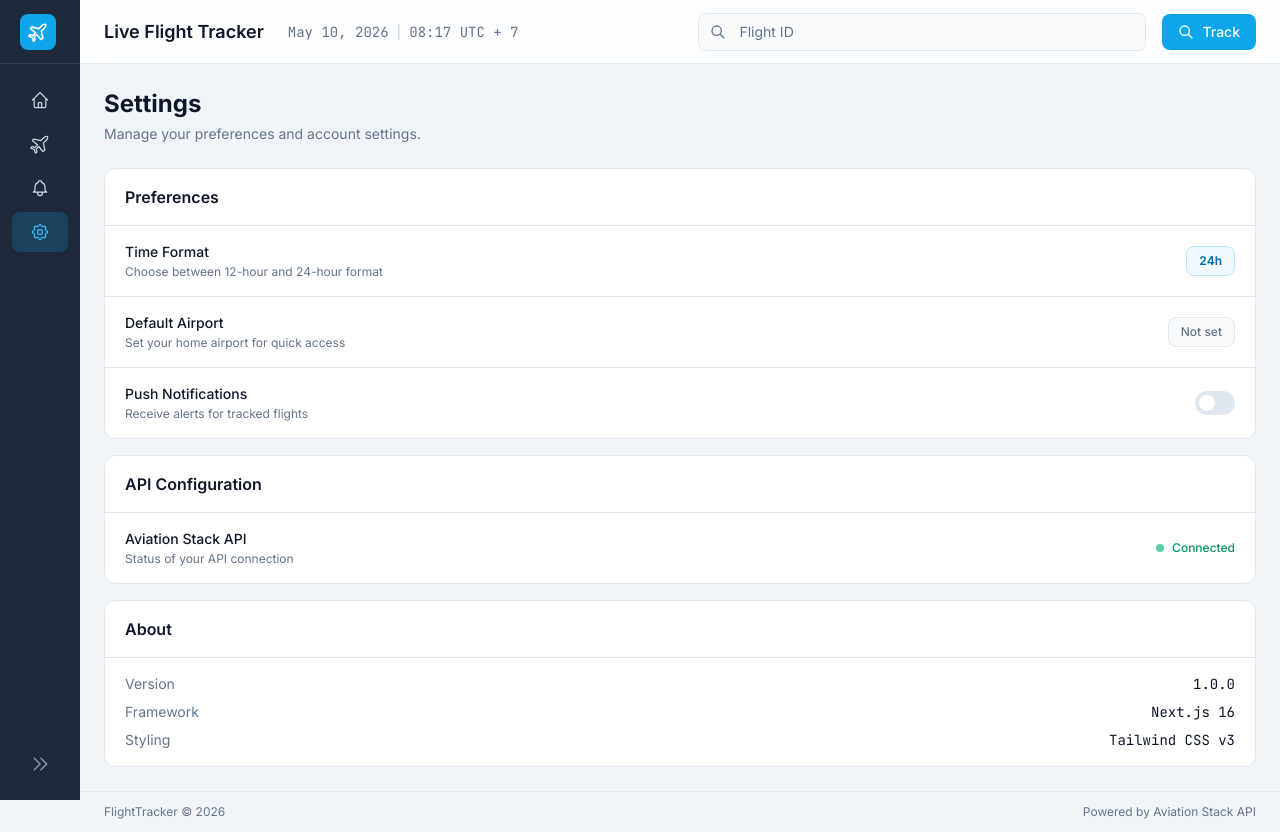
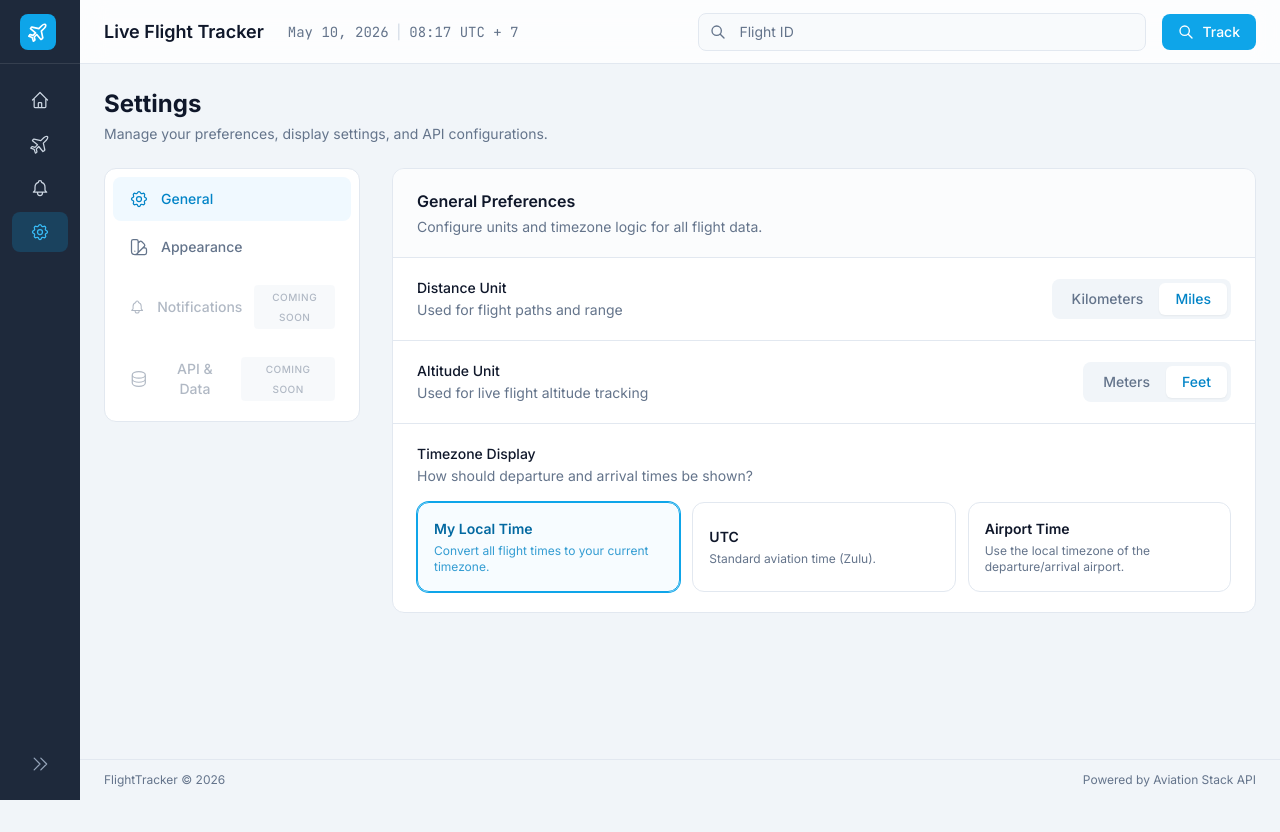
Before and after one commit to Shonh-debug/flight-tracker, a Next.js app: page /settings in a window 1280 px wide. After the commit the page ends 800 px from the top, so only its background shows below. Built offline with nearby package versions, Linux system fonts and the light colour scheme.

Commit message:
updated settings page

```diff
--- a/src/app/settings/page.tsx
+++ b/src/app/settings/page.tsx
@@ -1,10 +1,77 @@
 'use client';
 
-import { useState } from 'react';
+import { useState, useEffect } from 'react';
 import DashboardShell from '@/components/DashboardShell';
+
+const SETTINGS_KEY = 'flight_tracker_settings';
+
+type SettingsState = {
+  distanceUnit: 'km' | 'miles';
+  altitudeUnit: 'meters' | 'feet';
+  timezone: 'local' | 'utc' | 'airport';
+  themeAccent: 'sky' | 'emerald' | 'amber';
+};
+
+const defaultSettings: SettingsState = {
+  distanceUnit: 'miles',
+  altitudeUnit: 'feet',
+  timezone: 'local',
+  themeAccent: 'sky',
+};
 
 export default function SettingsPage() {
   const [searchValue, setSearchValue] = useState('');
+  const [activeTab, setActiveTab] = useState('general');
+  const [settings, setSettings] = useState<SettingsState>(defaultSettings);
+  const [isClient, setIsClient] = useState(false);
+  const [toastMessage, setToastMessage] = useState<string | null>(null);
+
+  useEffect(() => {
+    setIsClient(true);
+    const stored = localStorage.getItem(SETTINGS_KEY);
+    if (stored) {
+      try {
+        setSettings({ ...defaultSettings, ...JSON.parse(stored) });
+      } catch (e) {
+        console.error('Failed to parse settings', e);
+      }
+    }
+  }, []);
+
+  const updateSetting = <K extends keyof SettingsState>(key: K, value: SettingsState[K]) => {
+    const newSettings = { ...settings, [key]: value };
+    setSettings(newSettings);
+    localStorage.setItem(SETTINGS_KEY, JSON.stringify(newSettings));
+
+    // Show toast
+    setToastMessage('Setting saved');
+    setTimeout(() => setToastMessage(null), 2000);
+  };
+
+  const tabs = [
+    {
+      id: 'general',
+      label: 'General',
+      icon: <svg className="w-5 h-5" fill="none" stroke="currentColor" viewBox="0 0 24 24"><path strokeLinecap="round" strokeLinejoin="round" strokeWidth={1.5} d="M10.325 4.317c.426-1.756 2.924-1.756 3.35 0a1.724 1.724 0 002.573 1.066c1.543-.94 3.31.826 2.37 2.37a1.724 1.724 0 001.066 2.573c1.756.426 1.756 2.924 0 3.35a1.724 1.724 0 00-1.066 2.573c.94 1.543-.826 3.31-2.37 2.37a1.724 1.724 0 00-2.573 1.066c-.426 1.756-2.924 1.756-3.35 0a1.724 1.724 0 00-2.573-1.066c-1.543.94-3.31-.826-2.37-2.37a1.724 1.724 0 00-1.066-2.573c-1.756-.426-1.756-2.924 0-3.35a1.724 1.724 0 001.066-2.573c-.94-1.543.826-3.31 2.37-2.37.996.608 2.296.07 2.572-1.065z" /><path strokeLinecap="round" strokeLinejoin="round" strokeWidth={1.5} d="M15 12a3 3 0 11-6 0 3 3 0 016 0z" /></svg>
+    },
+    {
+      id: 'appearance',
+      label: 'Appearance',
+      icon: <svg className="w-5 h-5" fill="none" stroke="currentColor" viewBox="0 0 24 24"><path strokeLinecap="round" strokeLinejoin="round" strokeWidth={1.5} d="M7 21a4 4 0 01-4-4V5a2 2 0 012-2h4a2 2 0 012 2v12a4 4 0 01-4 4zm0 0h12a2 2 0 002-2v-4a2 2 0 00-2-2h-2.343M11 7.343l1.657-1.657a2 2 0 012.828 0l2.829 2.829a2 2 0 010 2.828l-8.486 8.485M7 17h.01" /></svg>
+    },
+    {
+      id: 'notifications',
+      label: 'Notifications',
+      disabled: true,
+      icon: <svg className="w-5 h-5" fill="none" stroke="currentColor" viewBox="0 0 24 24"><path strokeLinecap="round" strokeLinejoin="round" strokeWidth={1.5} d="M15 17h5l-1.405-1.405A2.032 2.032 0 0118 14.158V11a6.002 6.002 0 00-4-5.659V5a2 2 0 10-4 0v.341C7.67 6.165 6 8.388 6 11v3.159c0 .538-.214 1.055-.595 1.436L4 17h5m6 0v1a3 3 0 11-6 0v-1m6 0H9" /></svg>
+    },
+    {
+      id: 'api',
+      label: 'API & Data',
+      disabled: true,
+      icon: <svg className="w-5 h-5" fill="none" stroke="currentColor" viewBox="0 0 24 24"><path strokeLinecap="round" strokeLinejoin="round" strokeWidth={1.5} d="M4 7v10c0 2.21 3.582 4 8 4s8-1.79 8-4V7M4 7c0 2.21 3.582 4 8 4s8-1.79 8-4M4 7c0-2.21 3.582-4 8-4s8 1.79 8 4m0 5c0 2.21-3.582 4-8 4s-8-1.79-8-4" /></svg>
+    },
+  ];
 
   return (
     <DashboardShell
@@ -13,88 +80,129 @@ export default function SettingsPage() {
       onSearchSubmit={() => {}}
       loading={false}
     >
-      <div className="animate-fade-in">
+      <div className="animate-fade-in relative">
         <h1 className="text-2xl font-bold text-dash-text mb-1">Settings</h1>
         <p className="text-dash-muted text-sm mb-6">
-          Manage your preferences and account settings.
+          Manage your preferences, display settings, and API configurations.
         </p>
+
+        {/* Toast Notification */}
+        {toastMessage && (
+          <div className="absolute top-0 right-0 bg-emerald-500 text-white px-4 py-2 rounded-lg shadow-lg text-sm font-medium animate-fade-in">
+            {toastMessage}
+          </div>
+        )}
       </div>
 
-      <div className="space-y-4">
-        {/* Preferences Section */}
-        <div className="bg-white rounded-xl border border-dash-border overflow-hidden animate-slide-up">
-          <div className="px-5 py-4 border-b border-dash-border">
-            <h3 className="text-base font-semibold text-dash-text">Preferences</h3>
+      <div className="flex flex-col md:flex-row gap-8 items-start">
+        {/* Vertical Tab Navigation */}
+        <div className="w-full md:w-64 space-y-1 bg-white p-2 rounded-xl border border-dash-border flex-shrink-0 animate-slide-up">
+          {tabs.map((tab) => (
+            <button
+              key={tab.id}
+              disabled={tab.disabled}
+              onClick={() => setActiveTab(tab.id)}
+              className={`w-full flex items-center gap-3 px-4 py-3 rounded-lg text-sm font-medium transition-colors ${
+                activeTab === tab.id
+                  ? 'bg-sky-50 text-sky-600'
+                  : tab.disabled
+                  ? 'opacity-50 cursor-not-allowed text-dash-muted'
+                  : 'text-dash-muted hover:bg-slate-50 hover:text-dash-text'
+              }`}
+            >
+              {tab.icon}
+              {tab.label}
+              {tab.disabled && (
+                <span className="ml-auto text-[10px] uppercase tracking-wider bg-slate-100 text-slate-500 px-2 py-0.5 rounded">Coming Soon</span>
+              )}
+            </button>
+          ))}
+        </div>
+
+        {/* Tab Content */}
+        <div className="flex-1 w-full space-y-6">
+          {activeTab === 'general' && isClient && (
+            <div className="bg-white rounded-xl border border-dash-border overflow-hidden animate-slide-up" style={{ animationDelay: '50ms', animationFillMode: 'both' }}>
+              <div className="px-6 py-5 border-b border-dash-border bg-slate-50/50">
+                <h3 className="text-base font-semibold text-dash-text">General Preferences</h3>
+                <p className="text-sm text-dash-muted mt-1">Configure units and timezone logic for all flight data.</p>
               </div>
               <div className="divide-y divide-dash-border">
-            <div className="px-5 py-4 flex items-center justify-between">
+                {/* Distance Unit */}
+                <div className="px-6 py-5 flex items-center justify-between">
                   <div>
-                <div className="text-sm font-medium text-dash-text">Time Format</div>
-                <div className="text-xs text-dash-muted mt-0.5">Choose between 12-hour and 24-hour format</div>
+                    <div className="text-sm font-medium text-dash-text">Distance Unit</div>
+                    <div className="text-sm text-dash-muted mt-0.5">Used for flight paths and range</div>
                   </div>
-              <div className="px-3 py-1.5 bg-sky-50 border border-sky-200 rounded-lg text-xs font-semibold text-sky-700">
-                24h
+                  <div className="flex bg-slate-100 p-1 rounded-lg">
+                    <button onClick={() => updateSetting('distanceUnit', 'km')} className={`px-4 py-1.5 rounded-md text-sm font-medium transition-colors ${settings.distanceUnit === 'km' ? 'bg-white text-sky-600 shadow-sm' : 'text-dash-muted hover:text-dash-text'}`}>Kilometers</button>
+                    <button onClick={() => updateSetting('distanceUnit', 'miles')} className={`px-4 py-1.5 rounded-md text-sm font-medium transition-colors ${settings.distanceUnit === 'miles' ? 'bg-white text-sky-600 shadow-sm' : 'text-dash-muted hover:text-dash-text'}`}>Miles</button>
                   </div>
                 </div>
-            <div className="px-5 py-4 flex items-center justify-between">
+                {/* Altitude Unit */}
+                <div className="px-6 py-5 flex items-center justify-between">
                   <div>
-                <div className="text-sm font-medium text-dash-text">Default Airport</div>
-                <div className="text-xs text-dash-muted mt-0.5">Set your home airport for quick access</div>
+                    <div className="text-sm font-medium text-dash-text">Altitude Unit</div>
+                    <div className="text-sm text-dash-muted mt-0.5">Used for live flight altitude tracking</div>
                   </div>
-              <div className="px-3 py-1.5 bg-slate-50 border border-dash-border rounded-lg text-xs font-medium text-dash-muted">
-                Not set
+                  <div className="flex bg-slate-100 p-1 rounded-lg">
+                    <button onClick={() => updateSetting('altitudeUnit', 'meters')} className={`px-4 py-1.5 rounded-md text-sm font-medium transition-colors ${settings.altitudeUnit === 'meters' ? 'bg-white text-sky-600 shadow-sm' : 'text-dash-muted hover:text-dash-text'}`}>Meters</button>
+                    <button onClick={() => updateSetting('altitudeUnit', 'feet')} className={`px-4 py-1.5 rounded-md text-sm font-medium transition-colors ${settings.altitudeUnit === 'feet' ? 'bg-white text-sky-600 shadow-sm' : 'text-dash-muted hover:text-dash-text'}`}>Feet</button>
                   </div>
                 </div>
-            <div className="px-5 py-4 flex items-center justify-between">
-              <div>
-                <div className="text-sm font-medium text-dash-text">Push Notifications</div>
-                <div className="text-xs text-dash-muted mt-0.5">Receive alerts for tracked flights</div>
+                {/* Timezone Logic */}
+                <div className="px-6 py-5">
+                  <div className="mb-4">
+                    <div className="text-sm font-medium text-dash-text">Timezone Display</div>
+                    <div className="text-sm text-dash-muted mt-0.5">How should departure and arrival times be shown?</div>
                   </div>
-              <div className="w-10 h-6 bg-slate-200 rounded-full relative cursor-pointer">
-                <div className="w-4 h-4 bg-white rounded-full absolute top-1 left-1 shadow-sm" />
+                  <div className="grid grid-cols-1 md:grid-cols-3 gap-3">
+                    {[
+                      { id: 'local', title: 'My Local Time', desc: 'Convert all flight times to your current timezone.' },
+                      { id: 'utc', title: 'UTC', desc: 'Standard aviation time (Zulu).' },
+                      { id: 'airport', title: 'Airport Time', desc: 'Use the local timezone of the departure/arrival airport.' }
+                    ].map((tz) => (
+                      <button
+                        key={tz.id}
+                        onClick={() => updateSetting('timezone', tz.id as any)}
+                        className={`text-left p-4 rounded-xl border transition-all ${settings.timezone === tz.id ? 'border-sky-500 bg-sky-50/50 ring-1 ring-sky-500' : 'border-dash-border hover:border-slate-300 bg-white'}`}
+                      >
+                        <div className={`text-sm font-semibold mb-1 ${settings.timezone === tz.id ? 'text-sky-700' : 'text-dash-text'}`}>{tz.title}</div>
+                        <div className={`text-xs ${settings.timezone === tz.id ? 'text-sky-600/80' : 'text-dash-muted'}`}>{tz.desc}</div>
+                      </button>
+                    ))}
                   </div>
                 </div>
               </div>
             </div>
+          )}
 
-        {/* API Section */}
-        <div className="bg-white rounded-xl border border-dash-border overflow-hidden animate-slide-up" style={{ animationDelay: '75ms', animationFillMode: 'both' }}>
-          <div className="px-5 py-4 border-b border-dash-border">
-            <h3 className="text-base font-semibold text-dash-text">API Configuration</h3>
+          {activeTab === 'appearance' && isClient && (
+            <div className="bg-white rounded-xl border border-dash-border overflow-hidden animate-slide-up" style={{ animationDelay: '50ms', animationFillMode: 'both' }}>
+              <div className="px-6 py-5 border-b border-dash-border bg-slate-50/50">
+                <h3 className="text-base font-semibold text-dash-text">Theme Accents</h3>
+                <p className="text-sm text-dash-muted mt-1">Personalize the look and feel of your command center.</p>
               </div>
-          <div className="px-5 py-4">
-            <div className="flex items-center justify-between">
-              <div>
-                <div className="text-sm font-medium text-dash-text">Aviation Stack API</div>
-                <div className="text-xs text-dash-muted mt-0.5">Status of your API connection</div>
-              </div>
-              <div className="flex items-center gap-2">
-                <div className="w-2 h-2 rounded-full bg-emerald-500 animate-pulse-dot" />
-                <span className="text-xs font-medium text-emerald-600">Connected</span>
+              <div className="px-6 py-6">
+                <div className="grid grid-cols-1 sm:grid-cols-3 gap-4">
+                  {[
+                    { id: 'sky', name: 'Sky Blue', color: 'bg-sky-500' },
+                    { id: 'emerald', name: 'ATC Emerald', color: 'bg-emerald-500' },
+                    { id: 'amber', name: 'Radar Amber', color: 'bg-amber-500' },
+                  ].map((theme) => (
+                    <button
+                      key={theme.id}
+                      onClick={() => updateSetting('themeAccent', theme.id as any)}
+                      className={`flex flex-col items-center justify-center p-6 rounded-xl border-2 transition-all ${settings.themeAccent === theme.id ? 'border-sky-500 bg-slate-50' : 'border-transparent bg-slate-50 hover:bg-slate-100'}`}
+                    >
+                      <div className={`w-12 h-12 rounded-full ${theme.color} mb-3 shadow-sm ring-4 ring-white`} />
+                      <span className="text-sm font-medium text-dash-text">{theme.name}</span>
+                    </button>
+                  ))}
                 </div>
               </div>
             </div>
-        </div>
-
-        {/* About Section */}
-        <div className="bg-white rounded-xl border border-dash-border overflow-hidden animate-slide-up" style={{ animationDelay: '150ms', animationFillMode: 'both' }}>
-          <div className="px-5 py-4 border-b border-dash-border">
-            <h3 className="text-base font-semibold text-dash-text">About</h3>
-          </div>
-          <div className="px-5 py-4 space-y-2">
-            <div className="flex items-center justify-between text-sm">
-              <span className="text-dash-muted">Version</span>
-              <span className="font-mono text-dash-text">1.0.0</span>
-            </div>
-            <div className="flex items-center justify-between text-sm">
-              <span className="text-dash-muted">Framework</span>
-              <span className="font-mono text-dash-text">Next.js 16</span>
-            </div>
-            <div className="flex items-center justify-between text-sm">
-              <span className="text-dash-muted">Styling</span>
-              <span className="font-mono text-dash-text">Tailwind CSS v3</span>
-            </div>
-          </div>
+          )}
         </div>
       </div>
     </DashboardShell>
```
Lines whose indentation alone changed are shown as unchanged.
